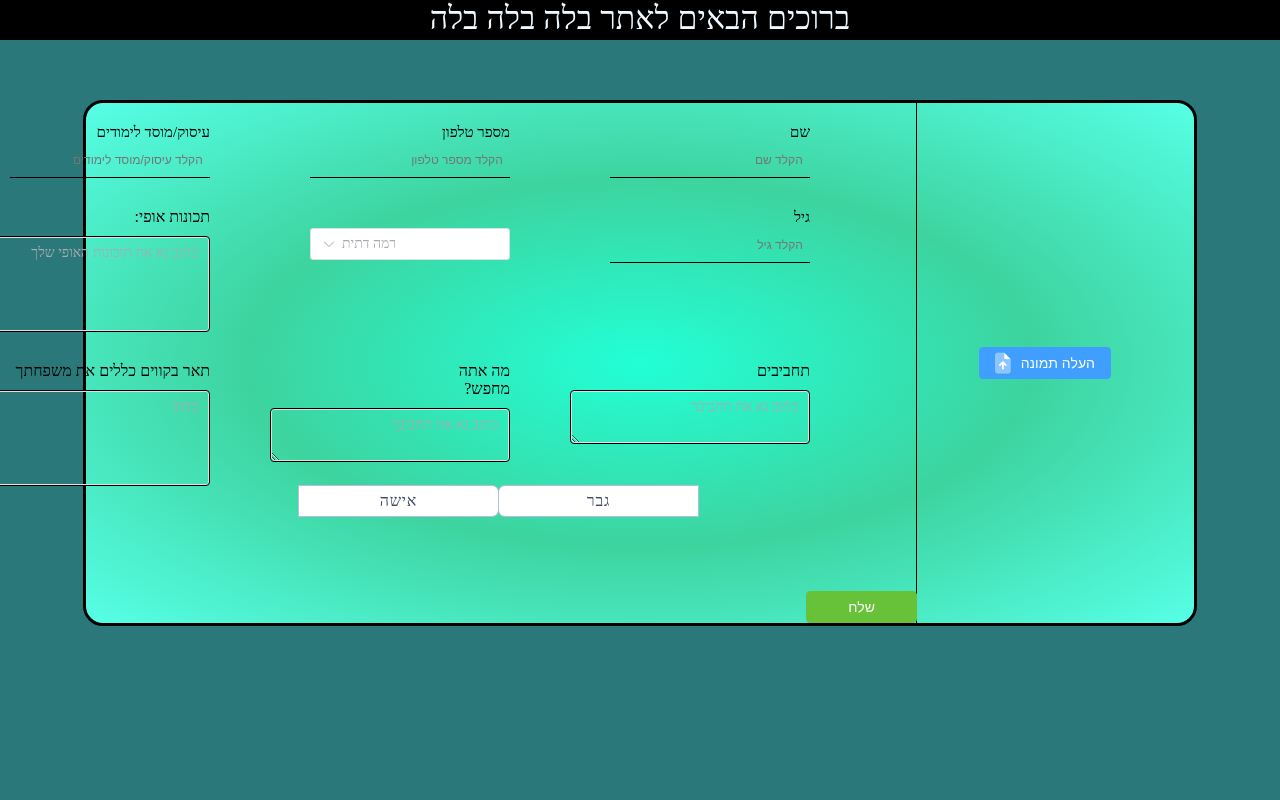
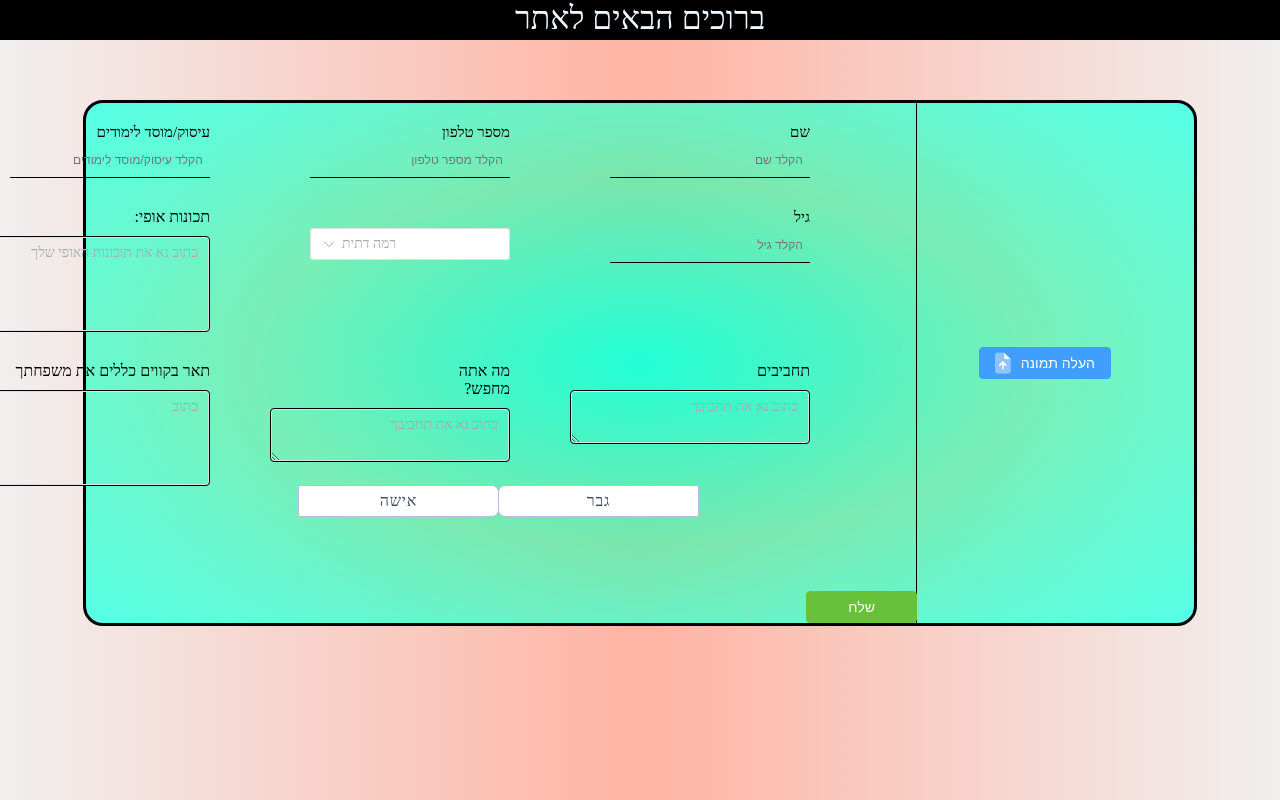
Before and after one commit to shilo123/server_ravakim, a Vue app: page / in a window 1280 px wide. Built offline with nearby package versions, Linux system fonts and the light colour scheme.

Commit message:
שדsdfsdf

```diff
--- a/src/App.vue
+++ b/src/App.vue
@@ -1,7 +1,5 @@
 <template>
-  <div class="Maala" v-if="$route.path === '/'">
-    ברוכים הבאים לאתר בלה בלה בלה
-  </div>
+  <div class="Maala" v-if="$route.path === '/'">ברוכים הבאים לאתר</div>
   <router-view />
 </template>
 <script>
@@ -14,7 +12,9 @@ export default {
 </script>
 <style lang="scss">
 body {
-  background: #035f62d7;
+  // background: #035f62d7;
+  background: radial-gradient(circle at center, #ffb4a4, #f1efef);
+
   overflow-x: hidden;
   width: 100%;
   // background: #ffa9f180;
```
